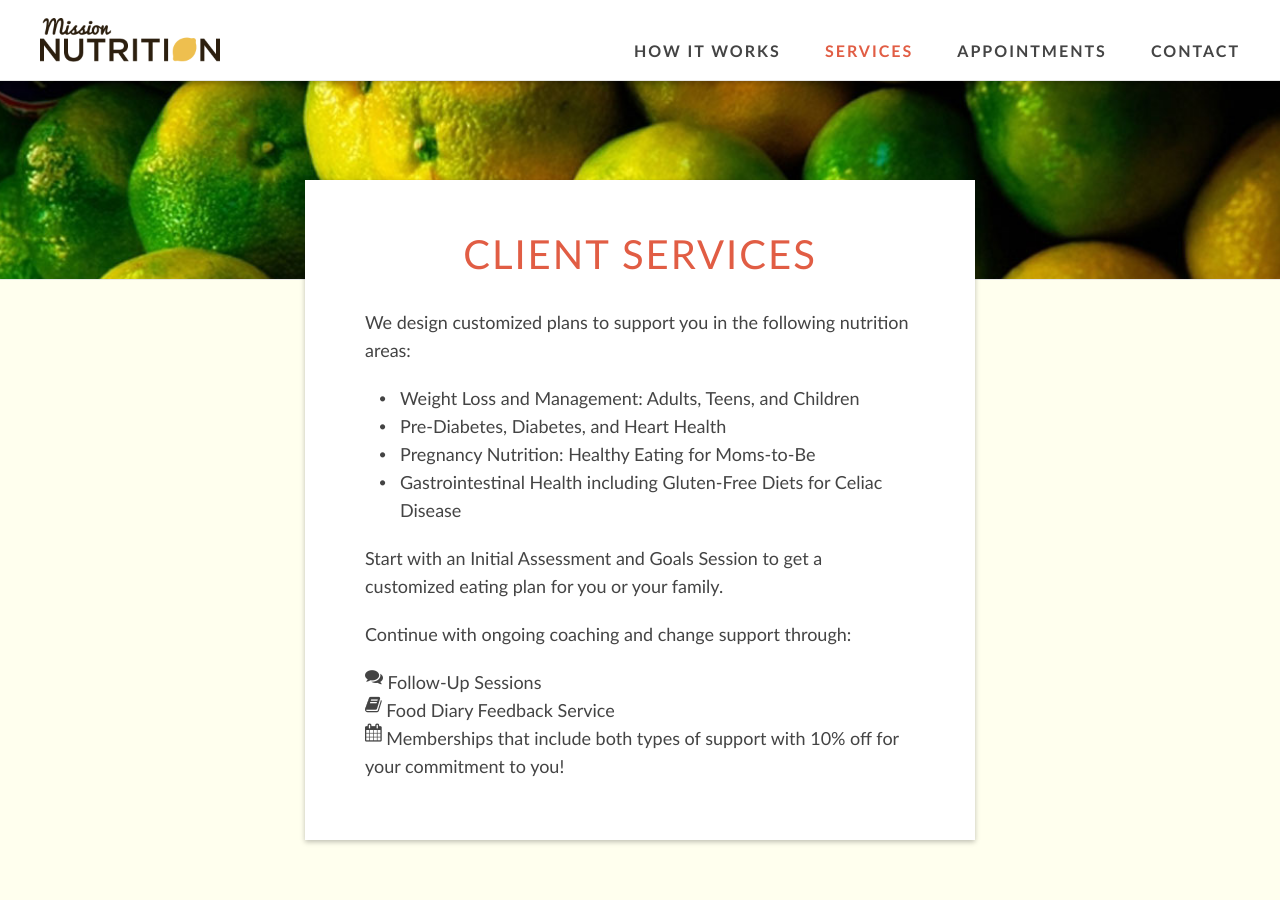
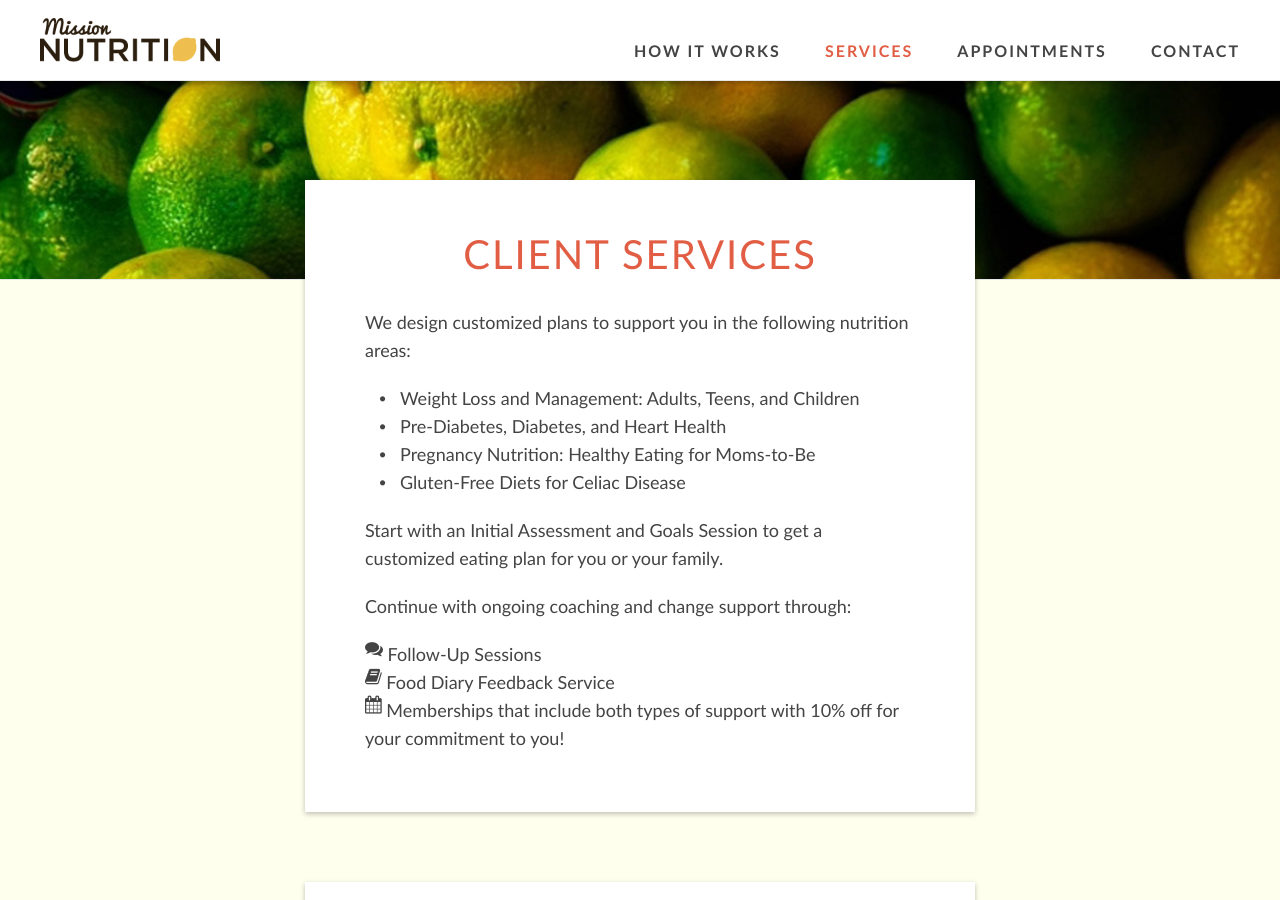
Before and after one commit to davelandry/missionnutrition, a Jekyll site: the page built from _pages/services.md, in a window 1280 px wide and 900 px high. Built offline with Jekyll 4.4.1, drawn with Linux system fonts in a browser that asks for light colours.

Commit message:
Update services.md

```diff
--- a/_pages/services.md
+++ b/_pages/services.md
@@ -10,11 +10,11 @@
 * Weight Loss and Management: Adults, Teens, and Children
 * Pre-Diabetes, Diabetes, and Heart Health
 * Pregnancy Nutrition: Healthy Eating for Moms-to-Be
-* Gastrointestinal Health including Gluten-Free Diets for Celiac Disease
+* Gluten-Free Diets for Celiac Disease
 
 <i class="fa fa-playcircle"> </i>Start with an Initial Assessment and Goals Session to get a customized eating plan for you or your family.
 
-Continue with ongoing coaching and change support through:
+Continue with ongoing coaching and change support through:<br>
 
 <i class="fa fa-comments"> </i> Follow-Up Sessions<br>
 <i class="fa fa-book"> </i> Food Diary Feedback Service <br>
```
